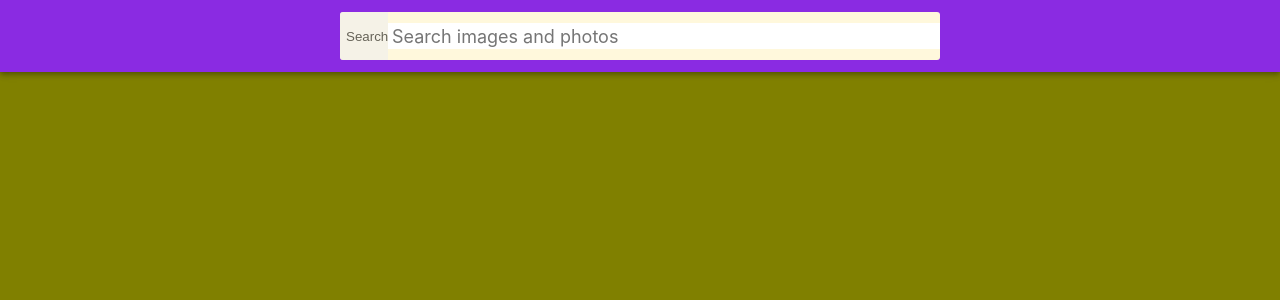
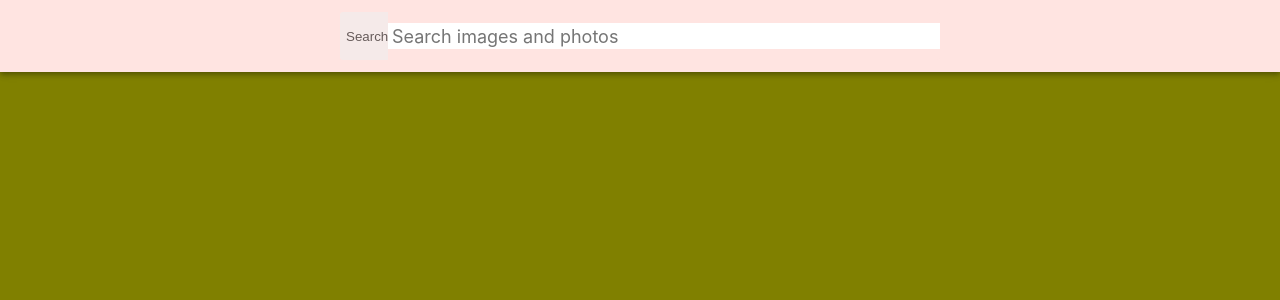
Before and after one commit to KasiaNejman/goit-react-hw-03-image-finder, a React (Create React App) app: page / in a window 1280 px wide. Shown: the top 300 px of the page. Built offline with nearby package versions, Linux system fonts and the light colour scheme.

Commit message:
Update App.css

```diff
--- a/src/components/App.css
+++ b/src/components/App.css
@@ -50,8 +50,8 @@ html {
     padding-left: 24px;
     padding-top: 12px;
     padding-bottom: 12px;
-    color: #8A2BE2;
-    background-color: #8A2BE2;
+    color: #FFE4E1;
+    background-color: #FFE4E1;
     box-shadow: 0px 2px 4px -1px rgba(0, 0, 0, 0.2),
       0px 4px 5px 0px rgba(0, 0, 0, 0.14), 0px 1px 10px 0px rgba(0, 0, 0, 0.12);
   }
@@ -64,7 +64,7 @@ html {
     align-items: center;
     width: 100%;
     max-width: 600px;
-    background-color: #FFF8DC;
+    background-color: #FFE4E1;
     border-radius: 3px;
     overflow: hidden;
   }
```
